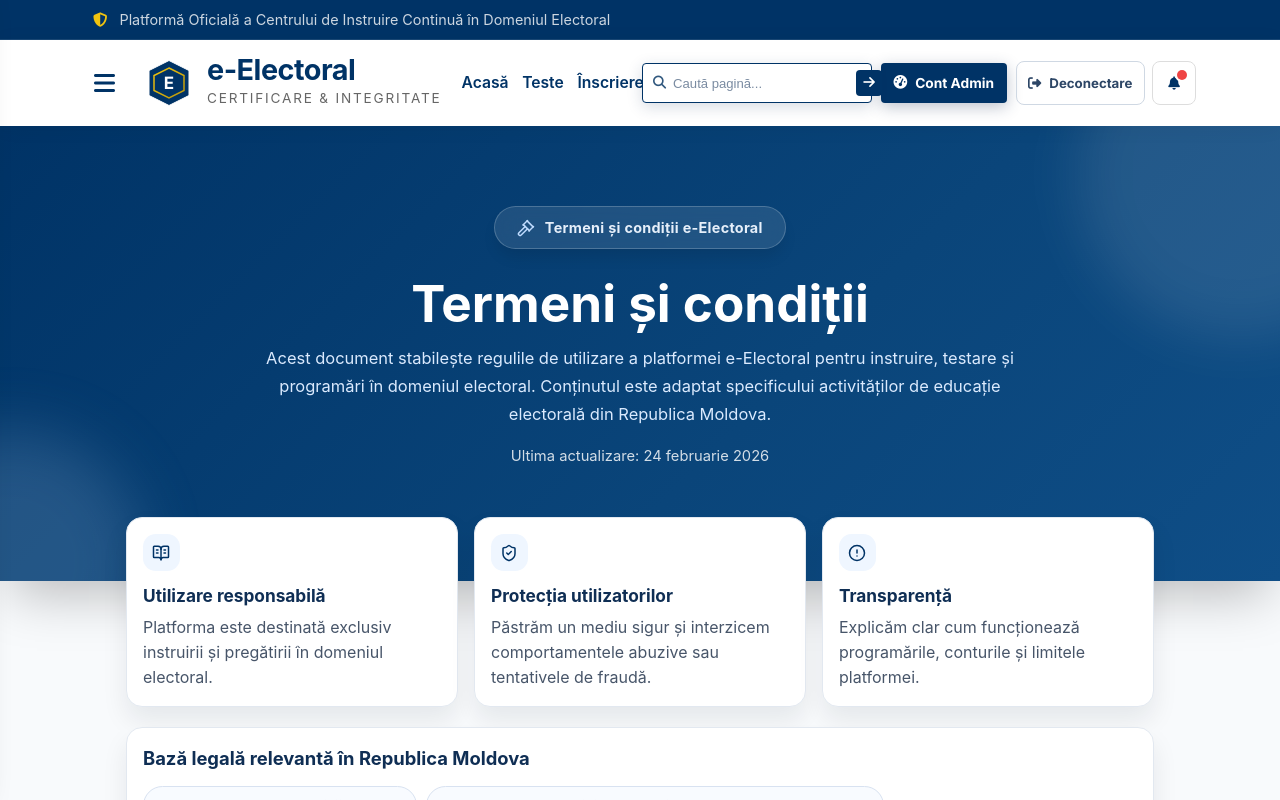
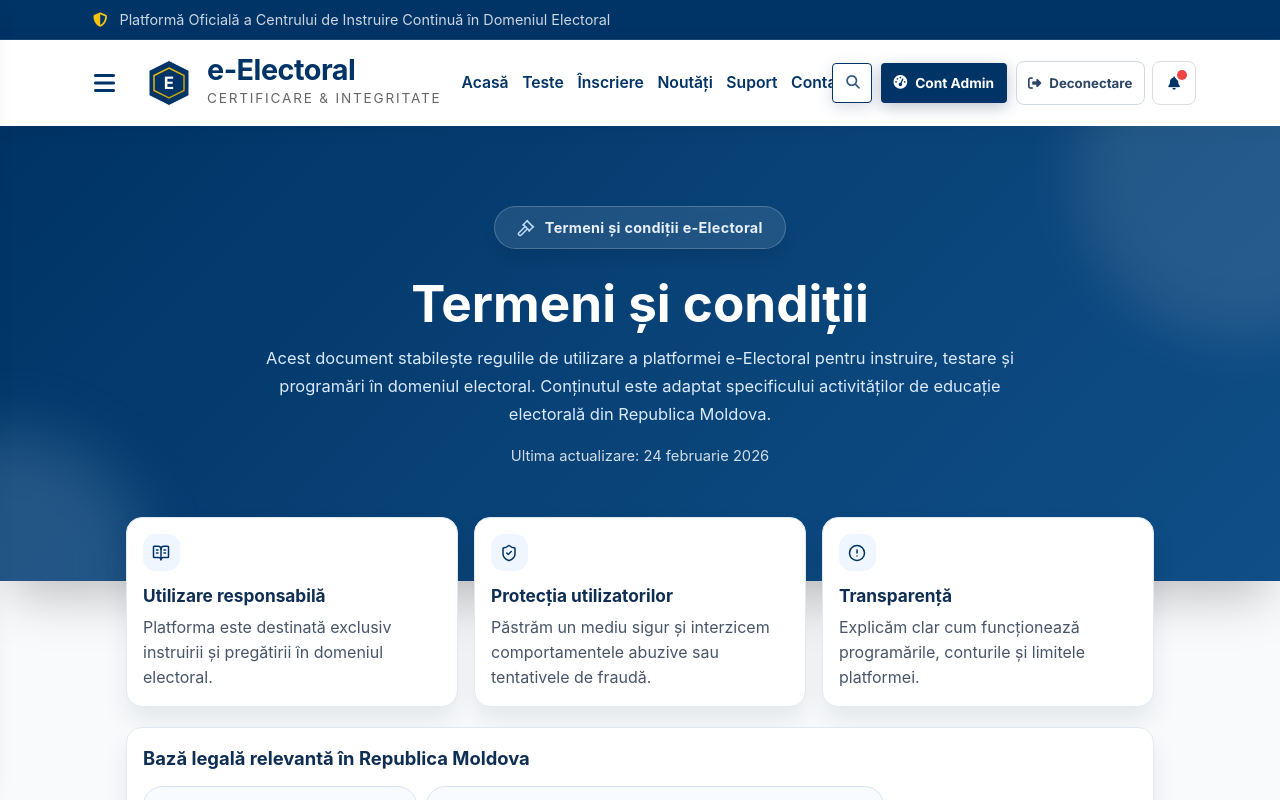
Before and after one commit to roscaiana/Proiect-MRSTweb, a React (Vite) app in the folder frontend/: page /termeni-conditii in a window 1280 px wide. Shown: the top 800 px of the page. Built offline with nearby package versions, Linux system fonts and the light colour scheme; sample sign-in values are in the browser's storage.

Commit message:
feat(header): add animated expandable search bar
Replace always-visible search input with an icon button that expands
on click with a smooth CSS transition. Closes on outside click or
after navigation. All public pages are now included in search results.

```diff
--- a/frontend/src/components/Header/Header.css
+++ b/frontend/src/components/Header/Header.css
@@ -146,53 +146,75 @@
     gap: 0.45rem;
 }
 
+.header-search-wrap {
+    position: relative;
+    width: 40px;
+    height: 40px;
+    flex-shrink: 0;
+    margin-left: 0.8rem;
+}
+
 .header-search-form {
+    position: absolute;
+    right: 0;
+    top: 0;
     display: flex;
     align-items: center;
-    gap: 7px;
-    width: clamp(170px, 18vw, 230px);
+    width: 40px;
     height: 40px;
-    padding: 0 6px 0 10px;
-    margin-left: 0.8rem;
     border: 1px solid #003366;
     border-radius: 4px;
     background: #ffffff;
     box-shadow: 0 4px 15px rgba(35, 57, 93, 0.18);
-    will-change: transform, box-shadow;
+    overflow: hidden;
+    transition: width 0.3s cubic-bezier(0.4, 0, 0.2, 1),
+                box-shadow 0.3s ease;
+    will-change: width;
+    z-index: 0;
 }
 
-.header-search-form:hover {
-    animation: searchHoverPulse 220ms ease forwards;
+.header-search-form.is-open {
+    width: clamp(200px, 22vw, 300px);
+    box-shadow: 0 6px 20px rgba(35, 57, 93, 0.24);
+    z-index: 100;
 }
 
-.header-search-form:focus-within {
-    border-color: #003366;
-    box-shadow: 0 4px 15px rgba(35, 57, 93, 0.18);
+.header-search-toggle {
+    flex-shrink: 0;
+    width: 40px;
+    min-width: 40px;
+    height: 40px;
+    display: inline-flex;
+    align-items: center;
+    justify-content: center;
+    background: transparent;
+    border: none;
+    color: #31587e;
+    font-size: 0.85rem;
+    cursor: pointer;
+    transition: color 0.2s ease;
 }
 
-@keyframes searchHoverPulse {
-    from {
-        transform: translateY(0);
-        box-shadow: 0 4px 15px rgba(35, 57, 93, 0.18);
-    }
-    to {
-        transform: translateY(-1px);
-        box-shadow: 0 10px 22px rgba(35, 57, 93, 0.24);
-    }
-}
-
-.header-search-icon {
-    color: #31587e;
-    font-size: 0.82rem;
+.header-search-toggle:hover {
+    color: #003366;
 }
 
 .header-search-input {
     flex: 1;
+    min-width: 0;
     border: none;
     outline: none;
     font-size: 0.82rem;
     color: #173a5d;
     background: transparent;
+    padding: 0;
+    opacity: 0;
+    transition: opacity 0.2s ease 0.05s;
+}
+
+.header-search-form.is-open .header-search-input {
+    opacity: 1;
+    padding: 0 4px;
 }
 
 .header-search-input::placeholder {
@@ -200,6 +222,7 @@
 }
 
 .header-search-submit {
+    flex-shrink: 0;
     border: none;
     border-radius: 4px;
     background: #003366;
@@ -207,11 +230,20 @@
     width: 26px;
     min-width: 26px;
     height: 26px;
-    padding: 0 6px;
+    margin-right: 4px;
+    padding: 0;
     cursor: pointer;
     display: inline-flex;
     align-items: center;
     justify-content: center;
+    opacity: 0;
+    transition: opacity 0.2s ease, background 0.2s ease;
+    pointer-events: none;
+}
+
+.header-search-form.is-open .header-search-submit {
+    opacity: 1;
+    pointer-events: auto;
 }
 
 .header-search-submit:hover {
@@ -381,8 +413,8 @@
         gap: 0.95rem;
     }
 
-    .header-search-form {
-        width: clamp(180px, 18vw, 240px);
+    .header-search-form.is-open {
+        width: clamp(180px, 20vw, 260px);
     }
 }
 
@@ -456,7 +488,7 @@
         display: none;
     }
 
-    .header-search-form {
+    .header-search-wrap {
         display: none;
     }
 
--- a/frontend/src/components/Header/Header.tsx
+++ b/frontend/src/components/Header/Header.tsx
@@ -1,4 +1,4 @@
-﻿import { useEffect, useMemo, useRef, useState, type FormEvent } from "react";
+﻿import { useEffect, useLayoutEffect, useMemo, useRef, useState, type FormEvent } from "react";
 import { Link, NavLink, useNavigate } from "react-router-dom";
 import { formatNotificationDate, useNotifications } from "../../hooks/useNotifications";
 import { useAuth } from "../../hooks/useAuth";
@@ -43,7 +43,10 @@ export default function Header({ onOpenSidebar, isSidebarOpen }: Props) {
     const { isAuthenticated, isAdmin, user, logout } = useAuth();
     const [notificationsOpen, setNotificationsOpen] = useState(false);
     const [searchQuery, setSearchQuery] = useState("");
+    const [searchOpen, setSearchOpen] = useState(false);
     const notificationRef = useRef<HTMLDivElement>(null);
+    const searchRef = useRef<HTMLFormElement>(null);
+    const searchInputRef = useRef<HTMLInputElement>(null);
 
     const { notifications, unreadCount, markAsRead, markAllAsRead } = useNotifications({
         isAuthenticated,
@@ -75,7 +78,36 @@ export default function Header({ onOpenSidebar, isSidebarOpen }: Props) {
 
         navigate(matchedPath);
         setSearchQuery("");
+        setSearchOpen(false);
     };
+
+    const handleSearchToggle = () => {
+        setSearchOpen((prev) => !prev);
+        if (searchOpen) {
+            setSearchQuery("");
+        }
+    };
+
+    useEffect(() => {
+        if (!searchOpen) return;
+
+        const handleClickOutside = (event: MouseEvent) => {
+            if (searchRef.current && !searchRef.current.contains(event.target as Node)) {
+                setSearchOpen(false);
+                setSearchQuery("");
+            }
+        };
+
+        document.addEventListener("mousedown", handleClickOutside);
+        return () => document.removeEventListener("mousedown", handleClickOutside);
+    }, [searchOpen]);
+
+    useLayoutEffect(() => {
+        if (searchOpen) {
+            searchInputRef.current?.focus();
+        }
+    }, [searchOpen]);
+
 
     useEffect(() => {
         if (!notificationsOpen) {
@@ -162,20 +194,42 @@ export default function Header({ onOpenSidebar, isSidebarOpen }: Props) {
 
                 <div className="header-actions">
                     <div className="header-main-actions">
-                        <form className="header-search-form" onSubmit={handleSearchSubmit} role="search">
-                            <i className="fas fa-search header-search-icon" aria-hidden="true"></i>
+                        <div className="header-search-wrap">
+                        <form
+                            ref={searchRef}
+                            className={`header-search-form${searchOpen ? " is-open" : ""}`}
+                            onSubmit={handleSearchSubmit}
+                            role="search"
+                        >
+                            <button
+                                type="button"
+                                className="header-search-toggle"
+                                onClick={handleSearchToggle}
+                                aria-label={"Caut\u0103 pagin\u0103"}
+                                aria-expanded={searchOpen}
+                            >
+                                <i className="fas fa-search" aria-hidden="true"></i>
+                            </button>
                             <input
+                                ref={searchInputRef}
                                 className="header-search-input"
                                 type="search"
                                 value={searchQuery}
                                 onChange={(event) => setSearchQuery(event.target.value)}
                                 placeholder={"Caut\u0103 pagin\u0103..."}
                                 aria-label={"Caut\u0103 pagin\u0103"}
+                                tabIndex={searchOpen ? 0 : -1}
                             />
-                            <button type="submit" className="header-search-submit" aria-label={"Caut\u0103"}>
+                            <button
+                                type="submit"
+                                className="header-search-submit"
+                                aria-label={"Caut\u0103"}
+                                tabIndex={searchOpen ? 0 : -1}
+                            >
                                 <i className="fas fa-arrow-right" aria-hidden="true"></i>
                             </button>
                         </form>
+                        </div>
 
                         <Link to={accountPath} className="btn btn-primary header-auth-btn">
                             <i className={accountIcon}></i> {accountLabel}
--- a/frontend/src/components/navigation/siteNavigation.ts
+++ b/frontend/src/components/navigation/siteNavigation.ts
@@ -14,9 +14,7 @@ export const PUBLIC_PAGES: SitePage[] = [
     { label: "Contact", path: "/contact", icon: "fas fa-address-book", keywords: ["contact", "telefon", "email"] },
 ];
 
-export const HEADER_AUTH_PAGES: SitePage[] = PUBLIC_PAGES.filter(
-    (page) => page.path === "/" || page.path === "/tests" || page.path === "/appointment" || page.path === "/news",
-);
+export const HEADER_AUTH_PAGES: SitePage[] = PUBLIC_PAGES;
 
 export const GUEST_PAGES: SitePage[] = [
     { label: "Autentificare", path: "/login", icon: "fas fa-right-to-bracket", keywords: ["login", "autentificare", "cont"] },
```
